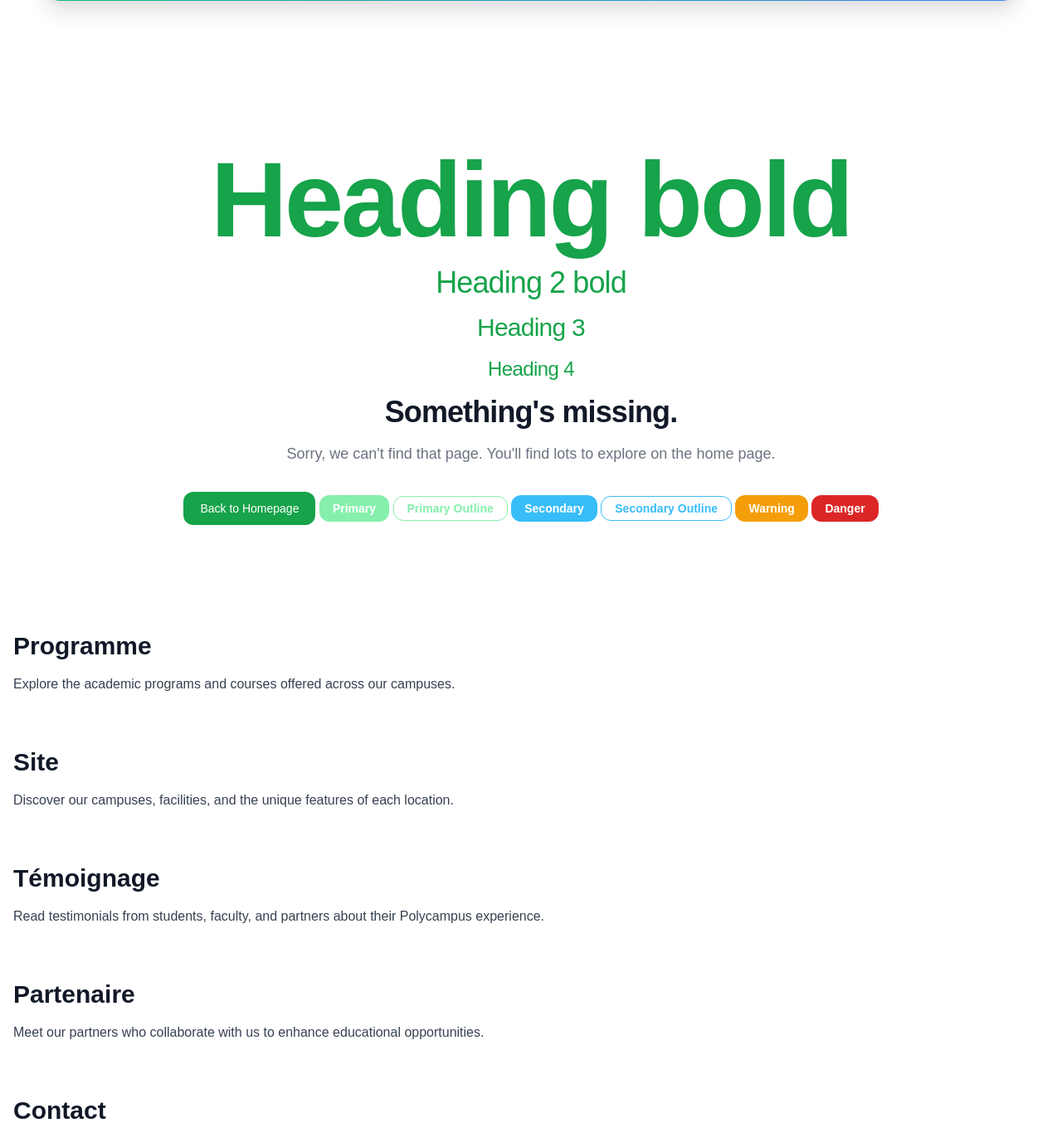
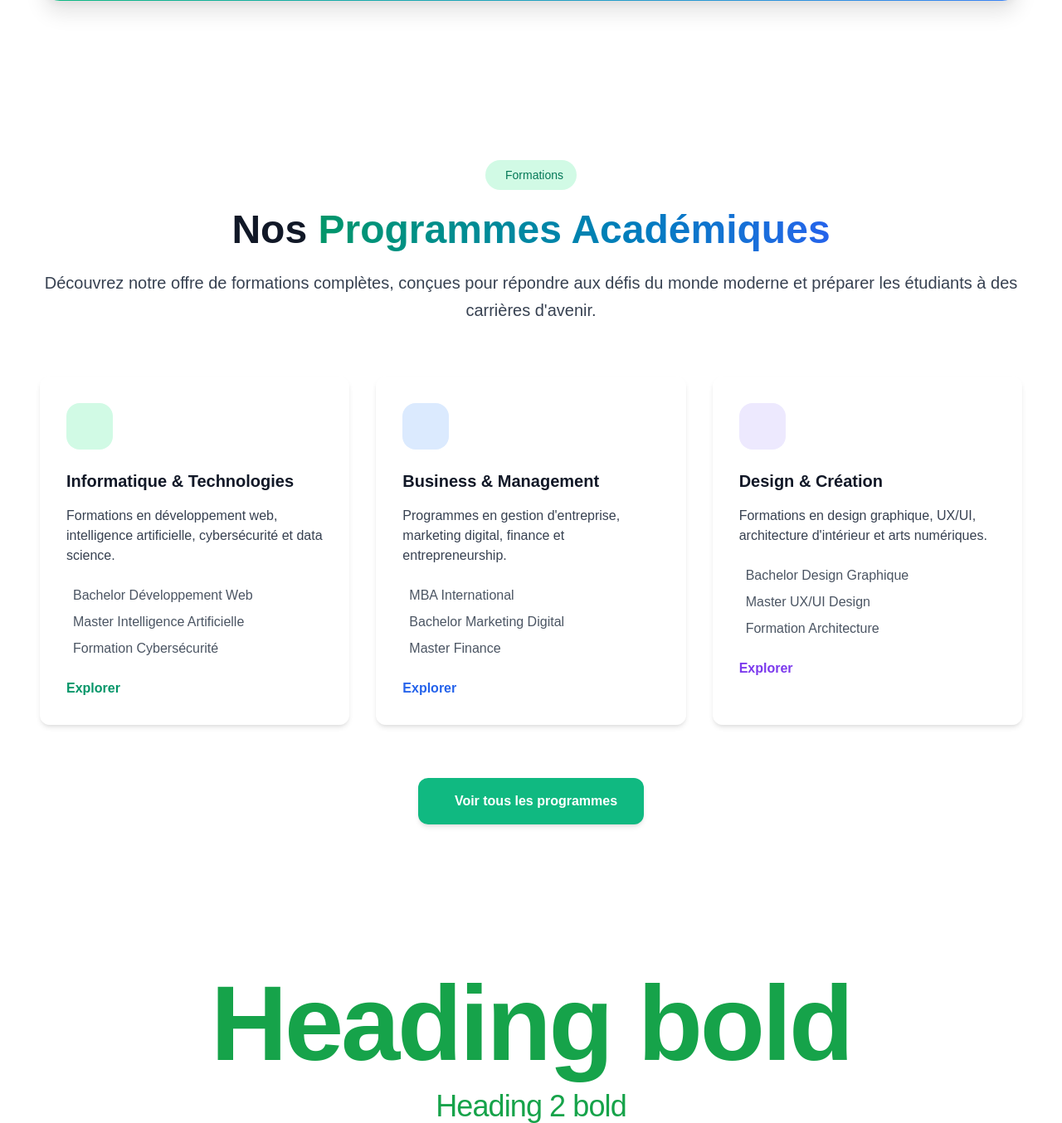
Before and after one commit to MandePriscille/multi-tenant-app, a Django app: template polycampus/templates/public/home/index.html in a window 1280 px wide. Shown: the part 2497-3851 px from the top of the page at 83% size. Run offline with Django 5.2, Linux system fonts and the light colour scheme; the template is opened without the code that fills it, so the values that code supplies are empty; some libraries are stand-ins or nearby versions; some web fonts are replaced.

Commit message:
style: improve dessign programme

```diff
--- /dev/null
+++ b/polycampus/templates/public/home/content_home/programme.html
@@ -0,0 +1,113 @@
+{% load static %}
+
+ <!-- Programme Section -->
+<section id="programme" class="py-16 md:py-24 px-4 sm:px-6 lg:px-8 max-w-7xl mx-auto">
+    <div class="text-center mb-16">
+        <div class="inline-flex items-center px-4 py-2 rounded-full bg-green-100 text-green-700 text-sm font-medium mb-6">
+            <i class="fas fa-graduation-cap mr-2"></i>
+            Formations
+        </div>
+
+        <h2 class="text-4xl md:text-5xl font-bold text-gray-900 mb-6">
+            Nos <span class="text-transparent bg-clip-text bg-gradient-to-r from-green-600 to-blue-600">Programmes Académiques</span>
+        </h2>
+
+        <p class="text-xl text-gray-700 mx-auto leading-relaxed">
+            Découvrez notre offre de formations complètes, conçues pour répondre aux défis du monde moderne
+            et préparer les étudiants à des carrières d'avenir.
+        </p>
+    </div>
+
+    <div class="grid grid-cols-1 md:grid-cols-2 lg:grid-cols-3 gap-8 mb-16">
+        <!-- Programme 1 -->
+        <div class="program-card border-green-500 rounded-lg p-8 shadow-md card-hover">
+            <div class="w-14 h-14 bg-green-100 rounded-xl flex items-center justify-center mb-6">
+                <i class="fas fa-laptop-code text-green-600 text-2xl"></i>
+            </div>
+            <h3 class="text-xl font-bold text-gray-900 mb-4">Informatique & Technologies</h3>
+            <p class="text-gray-700 mb-6">
+                Formations en développement web, intelligence artificielle, cybersécurité et data science.
+            </p>
+            <ul class="text-gray-600 space-y-2 mb-6">
+                <li class="flex items-center">
+                    <i class="fas fa-check-circle text-green-500 mr-2"></i>
+                    Bachelor Développement Web
+                </li>
+                <li class="flex items-center">
+                    <i class="fas fa-check-circle text-green-500 mr-2"></i>
+                    Master Intelligence Artificielle
+                </li>
+                <li class="flex items-center">
+                    <i class="fas fa-check-circle text-green-500 mr-2"></i>
+                    Formation Cybersécurité
+                </li>
+            </ul>
+            <a href="#" class="text-green-600 font-semibold inline-flex items-center hover:text-green-700">
+                Explorer <i class="fas fa-arrow-right ml-2"></i>
+            </a>
+        </div>
+
+        <!-- Programme 2 -->
+        <div class="program-card border-blue-500 rounded-lg p-8 shadow-md card-hover">
+            <div class="w-14 h-14 bg-blue-100 rounded-xl flex items-center justify-center mb-6">
+                <i class="fas fa-chart-line text-blue-600 text-2xl"></i>
+            </div>
+            <h3 class="text-xl font-bold text-gray-900 mb-4">Business & Management</h3>
+            <p class="text-gray-700 mb-6">
+                Programmes en gestion d'entreprise, marketing digital, finance et entrepreneurship.
+            </p>
+            <ul class="text-gray-600 space-y-2 mb-6">
+                <li class="flex items-center">
+                    <i class="fas fa-check-circle text-blue-500 mr-2"></i>
+                    MBA International
+                </li>
+                <li class="flex items-center">
+                    <i class="fas fa-check-circle text-blue-500 mr-2"></i>
+                    Bachelor Marketing Digital
+                </li>
+                <li class="flex items-center">
+                    <i class="fas fa-check-circle text-blue-500 mr-2"></i>
+                    Master Finance
+                </li>
+            </ul>
+            <a href="#" class="text-blue-600 font-semibold inline-flex items-center hover:text-blue-700">
+                Explorer <i class="fas fa-arrow-right ml-2"></i>
+            </a>
+        </div>
+
+        <!-- Programme 3 -->
+        <div class="program-card border-purple-500 rounded-lg p-8 shadow-md card-hover">
+            <div class="w-14 h-14 bg-purple-100 rounded-xl flex items-center justify-center mb-6">
+                <i class="fas fa-palette text-purple-600 text-2xl"></i>
+            </div>
+            <h3 class="text-xl font-bold text-gray-900 mb-4">Design & Création</h3>
+            <p class="text-gray-700 mb-6">
+                Formations en design graphique, UX/UI, architecture d'intérieur et arts numériques.
+            </p>
+            <ul class="text-gray-600 space-y-2 mb-6">
+                <li class="flex items-center">
+                    <i class="fas fa-check-circle text-purple-500 mr-2"></i>
+                    Bachelor Design Graphique
+                </li>
+                <li class="flex items-center">
+                    <i class="fas fa-check-circle text-purple-500 mr-2"></i>
+                    Master UX/UI Design
+                </li>
+                <li class="flex items-center">
+                    <i class="fas fa-check-circle text-purple-500 mr-2"></i>
+                    Formation Architecture
+                </li>
+            </ul>
+            <a href="#" class="text-purple-600 font-semibold inline-flex items-center hover:text-purple-700">
+                Explorer <i class="fas fa-arrow-right ml-2"></i>
+            </a>
+        </div>
+    </div>
+
+    <div class="text-center">
+        <a href="#" class="inline-flex items-center px-8 py-4 bg-green-500 text-white font-semibold rounded-lg shadow-md hover:bg-green-600 transition-colors duration-300">
+            <i class="fas fa-book-open mr-3"></i>
+            Voir tous les programmes
+        </a>
+    </div>
+</section>
--- a/polycampus/templates/public/home/index.html
+++ b/polycampus/templates/public/home/index.html
@@ -20,6 +20,9 @@
 
 <!-- About Section -->
 {% include 'public/home/content_home/about.html'%}
+
+<!-- Programme Section -->
+{% include 'public/home/content_home/programme.html'%}
 
 
 </div>
@@ -50,11 +53,7 @@
     <div class="max-w-screen-xl mx-auto p-4">
 
 
-        <!-- Programme Section -->
-        <section id="programme" class="py-8">
-            <h2 class="text-3xl font-bold text-gray-900 mb-4">Programme</h2>
-            <p class="text-gray-700">Explore the academic programs and courses offered across our campuses.</p>
-        </section>
+
 
         <!-- Site Section -->
         <section id="site" class="py-8">
```
Also changed, not shown: polycampus/static/css/src/output.css.
